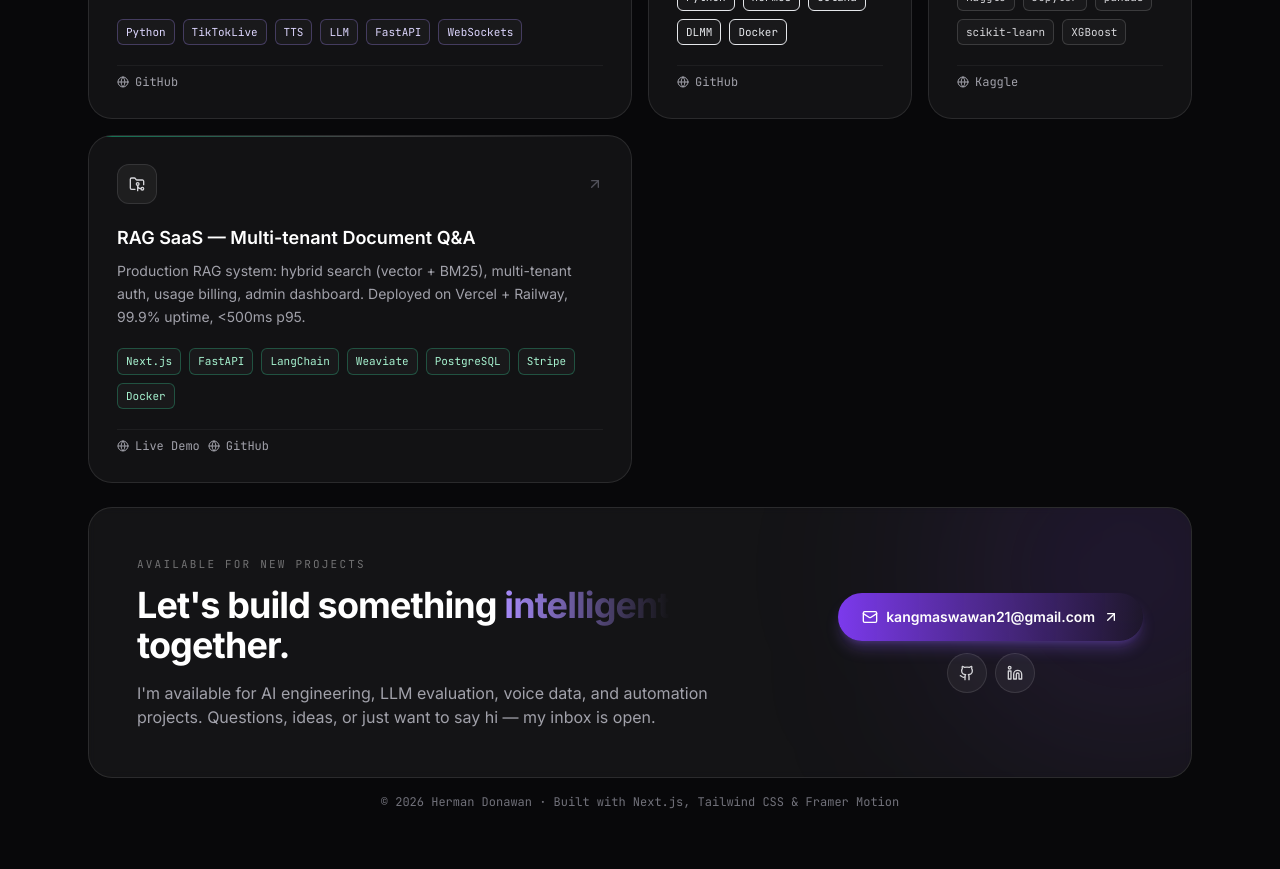
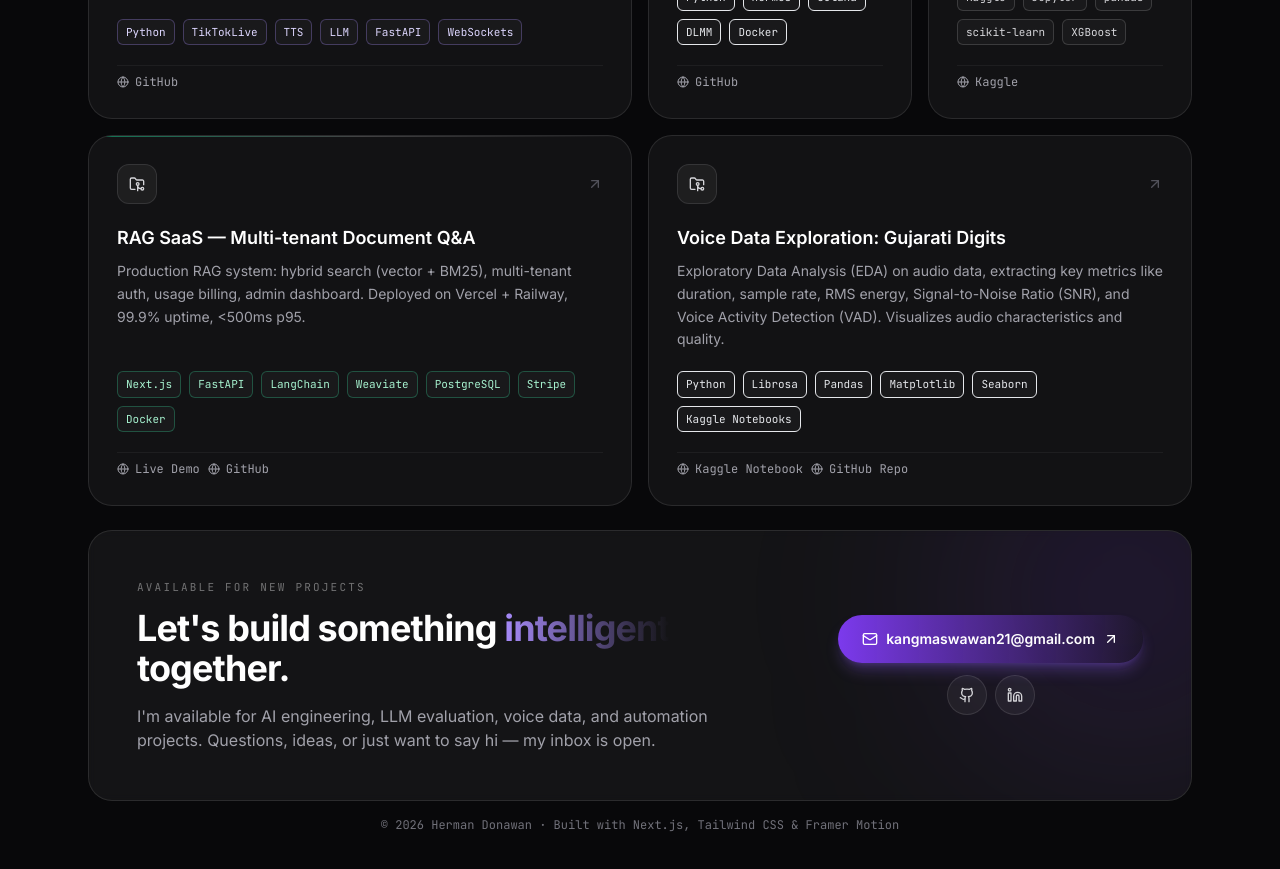
Before and after one commit to cryptboys/portfolio-bento-dark, a Next.js app: page / in a window 1280 px wide. Shown: the part 2580-3449 px from the top of the page. Built offline with nearby package versions, Linux system fonts and the light colour scheme.

Commit message:
feat: add Voice Data Exploration project to portfolio

```diff
--- a/src/data/resume.ts
+++ b/src/data/resume.ts
@@ -111,6 +111,17 @@ export const projects: Project[] = [
       { label: "GitHub", href: "https://github.com/cryptboys/rag-saas" },
     ],
   },
+  {
+    title: "Voice Data Exploration: Gujarati Digits",
+    blurb:
+      "Exploratory Data Analysis (EDA) on audio data, extracting key metrics like duration, sample rate, RMS energy, Signal-to-Noise Ratio (SNR), and Voice Activity Detection (VAD). Visualizes audio characteristics and quality.",
+    stack: ["Python", "Librosa", "Pandas", "Matplotlib", "Seaborn", "Kaggle Notebooks"],
+    accent: "cyan",
+    links: [
+      { label: "Kaggle Notebook", href: "https://www.kaggle.com/code/kangmaswawan/voice-data-exploration-gujarati-spoken-digits" },
+      { label: "GitHub Repo", href: "https://github.com/cryptboys/voice-data-project" },
+    ],
+  },
 ];
 
 export type SkillItem = {
```
